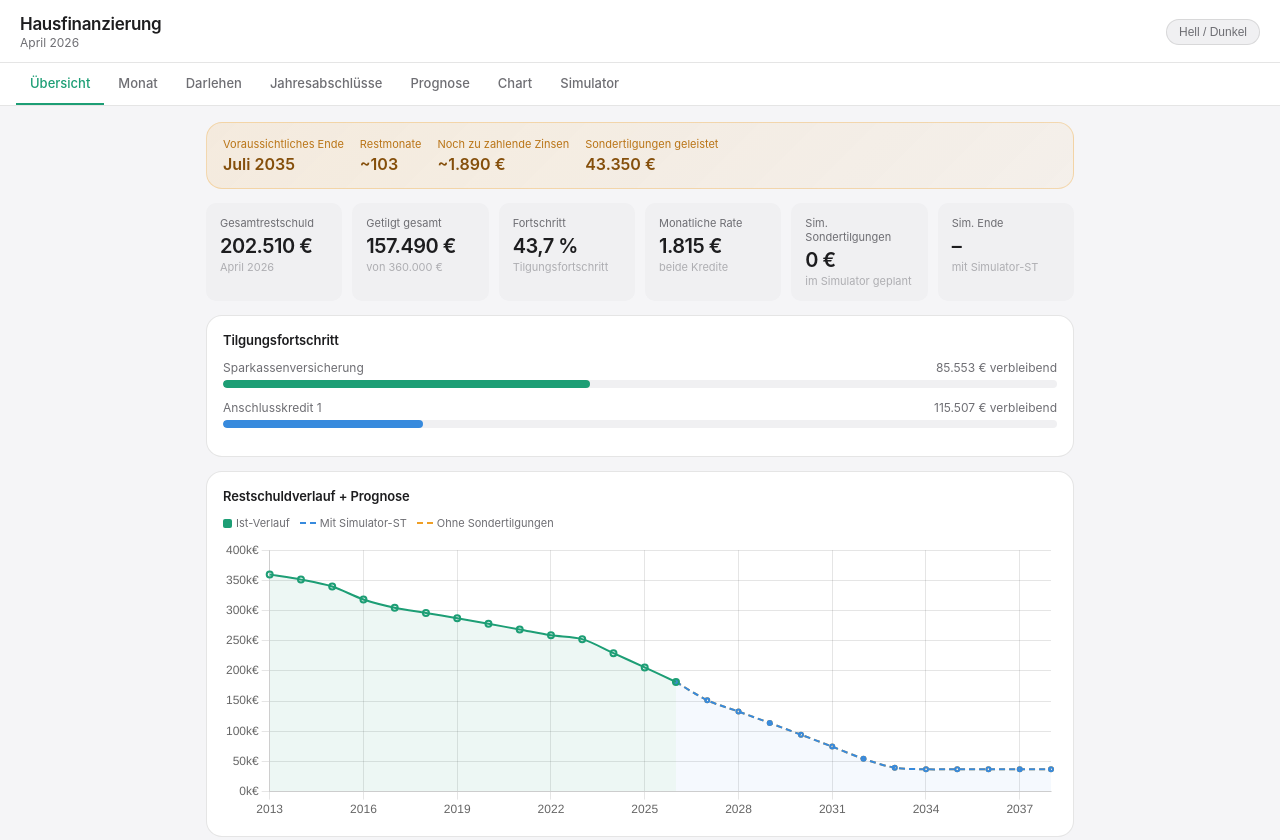
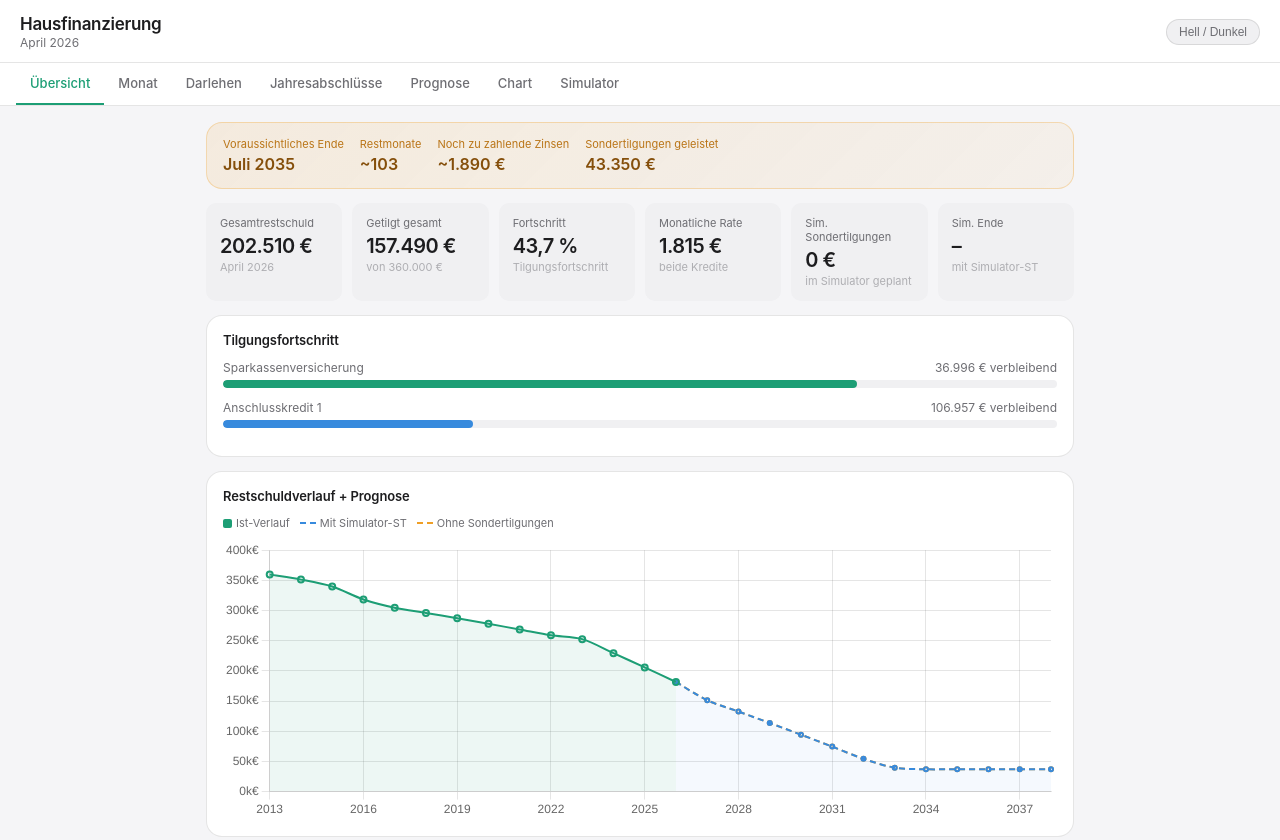
Before and after one commit to 92jn575yf9-wq/Hausfinanzierung, a plain HTML site: page index.html in a window 1280 px wide. Shown: the top 840 px of the page. Drawn offline with nearby package versions, Linux system fonts and the light colour scheme.

Commit message:
Add files via upload

```diff
--- a/index.html
+++ b/index.html
@@ -265,12 +265,12 @@
     <div class="card">
       <div class="card-title">Tilgungsfortschritt</div>
       <div class="progress-wrap">
-        <div class="progress-label"><span>Sparkassenversicherung</span><span>85.553 € verbleibend</span></div>
-        <div class="progress-bar"><div class="progress-fill" style="width:44%;background:var(--green)"></div></div>
+        <div class="progress-label"><span>Sparkassenversicherung</span><span id="prog-sv-rest">85.553 € verbleibend</span></div>
+        <div class="progress-bar"><div class="progress-fill" id="prog-sv-bar" style="width:44%;background:var(--green)"></div></div>
       </div>
       <div class="progress-wrap">
-        <div class="progress-label"><span>Anschlusskredit 1</span><span>115.507 € verbleibend</span></div>
-        <div class="progress-bar"><div class="progress-fill" style="width:24%;background:var(--blue)"></div></div>
+        <div class="progress-label"><span>Anschlusskredit 1</span><span id="prog-ak-rest">115.507 € verbleibend</span></div>
+        <div class="progress-bar"><div class="progress-fill" id="prog-ak-bar" style="width:24%;background:var(--blue)"></div></div>
       </div>
     </div>
     <div class="card">
@@ -296,6 +296,10 @@
 
   <!-- MONAT -->
   <div id="tab-month" class="section">
+    <div class="sim-active-banner" id="sim-banner-month">
+      <div class="sim-active-dot"></div>
+      <span>Simulationsmodus aktiv – Monatswerte zeigen April 2026 (Sondertilgungen wirken ab ihrem eingetragenen Zeitpunkt)</span>
+    </div>
     <div class="card">
       <div class="card-title">April 2026</div>
       <div class="month-grid">
@@ -329,6 +333,10 @@
 
   <!-- DARLEHEN -->
   <div id="tab-loans" class="section">
+    <div class="sim-active-banner" id="sim-banner-loans">
+      <div class="sim-active-dot"></div>
+      <span>Simulationsmodus aktiv – * zeigt Restschuld bei Vertragsende mit Simulator-ST</span>
+    </div>
     <div class="metric-grid">
       <div class="metric"><div class="metric-label">Aktive Kredite</div><div class="metric-value">2</div><div class="metric-sub">von urspr. 5</div></div>
       <div class="metric"><div class="metric-label">Abgelöste Kredite</div><div class="metric-value">3</div><div class="metric-sub">Sparkasse, KfW x2</div></div>
@@ -339,15 +347,15 @@
       <div class="loan-grid">
         <div class="loan-card">
           <div class="loan-card-name">Sparkassenversicherung</div>
-          <div class="loan-card-rest">85.553 €</div>
-          <div class="loan-card-meta">3,17 % · 615 €/Monat · Ende ~2032</div>
-          <div class="loan-bar"><div class="loan-bar-fill" style="width:44%;background:var(--green)"></div></div>
+          <div class="loan-card-rest" id="lc-sv-rest">85.553 €</div>
+          <div class="loan-card-meta">3,17 % · 615 €/Monat · Ende ~2033</div>
+          <div class="loan-bar"><div class="loan-bar-fill" id="lc-sv-bar" style="width:44%;background:var(--green)"></div></div>
         </div>
         <div class="loan-card">
           <div class="loan-card-name">Anschlusskredit 1</div>
-          <div class="loan-card-rest">115.507 €</div>
+          <div class="loan-card-rest" id="lc-ak-rest">115.507 €</div>
           <div class="loan-card-meta">1,41 % · 1.200 €/Monat · Ende 2035</div>
-          <div class="loan-bar"><div class="loan-bar-fill" style="width:24%;background:var(--blue)"></div></div>
+          <div class="loan-bar"><div class="loan-bar-fill" id="lc-ak-bar" style="width:24%;background:var(--blue)"></div></div>
         </div>
       </div>
     </div>
@@ -755,10 +763,32 @@ function updateAllViews() {
     setText('ov-sim-end-sub',  'mit Simulator-ST');
   }
 
-  // Sim banners
+  // Sim banners (all tabs)
   document.querySelectorAll('.sim-active-banner').forEach(b => b.classList.toggle('visible', hasSim));
 
-  // ── Update Prognose tab ──
+  // ── Update Tilgungsfortschritt & Darlehenskarten ──
+  // Show end-of-contract restschuld (with sim ST applied)
+  const svEndRest  = Math.round(Math.max(0, svArrSim[SIM_MAXMONTH.sv] || SIM_START.sv));
+  const akEndRest  = Math.round(Math.max(0, akArrSim[SIM_MAXMONTH.ak] || SIM_START.ak));
+  const svOriginal = 154000, akOriginal = 153000;
+  const svPct = Math.max(0, Math.min(100, Math.round((1 - svEndRest/svOriginal)*100)));
+  const akPct = Math.max(0, Math.min(100, Math.round((1 - akEndRest/akOriginal)*100)));
+
+  // Progress bars (Übersicht)
+  setEl('prog-sv-rest', EUR(svEndRest) + (hasSim ? ' bei Vertragsende' : ' verbleibend'));
+  setEl('prog-ak-rest', EUR(akEndRest) + (hasSim ? ' bei Vertragsende' : ' verbleibend'));
+  const svBar = document.getElementById('prog-sv-bar');
+  const akBar = document.getElementById('prog-ak-bar');
+  if(svBar) svBar.style.width = svPct+'%';
+  if(akBar) akBar.style.width = akPct+'%';
+
+  // Loan cards (Darlehen Tab)
+  setEl('lc-sv-rest', EUR(svEndRest) + (hasSim ? '*' : ''));
+  setEl('lc-ak-rest', EUR(akEndRest) + (hasSim ? '*' : ''));
+  const lcSvBar = document.getElementById('lc-sv-bar');
+  const lcAkBar = document.getElementById('lc-ak-bar');
+  if(lcSvBar) lcSvBar.style.width = svPct+'%';
+  if(lcAkBar) lcAkBar.style.width = akPct+'%';
   setEl('prog-end-ohne', endBase);
   setEl('prog-end-mit', hasSim ? endSim : '–');
   setEl('prog-zinsen-mit', hasSim ? '~'+EUR(simZinsTotal) : '~22.800 €');
```
